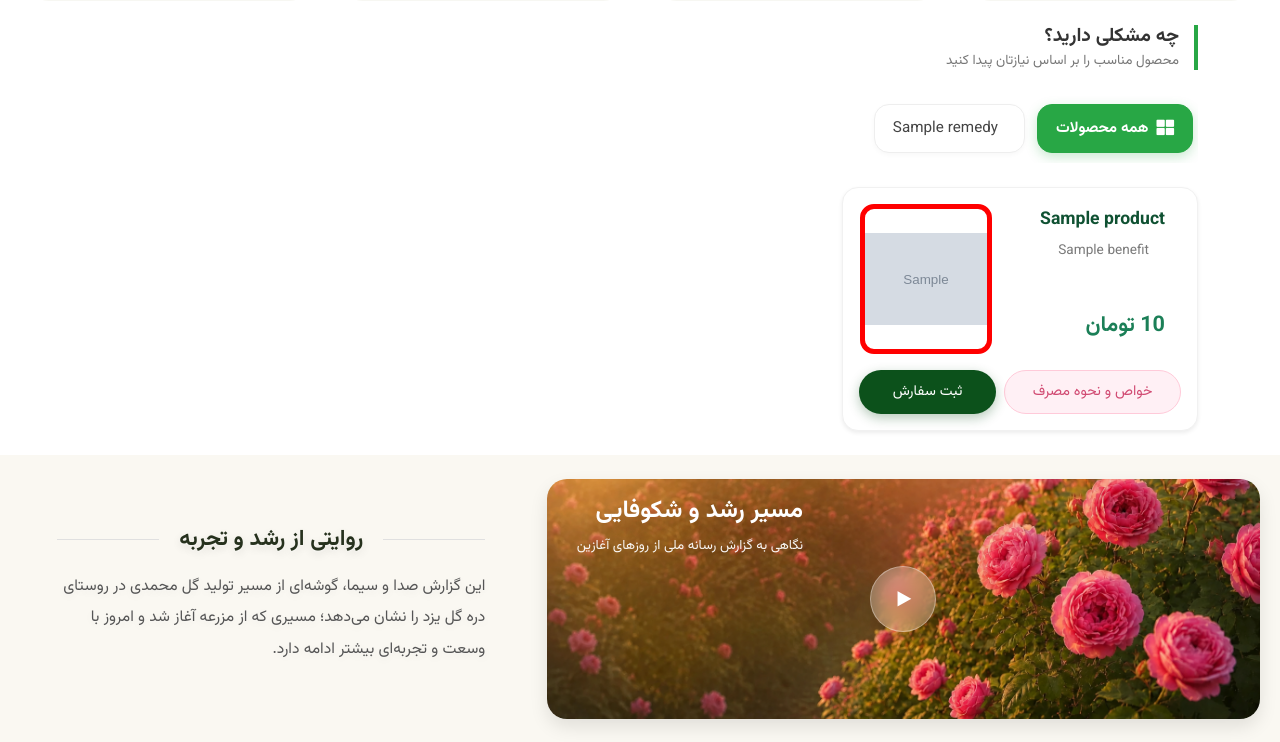
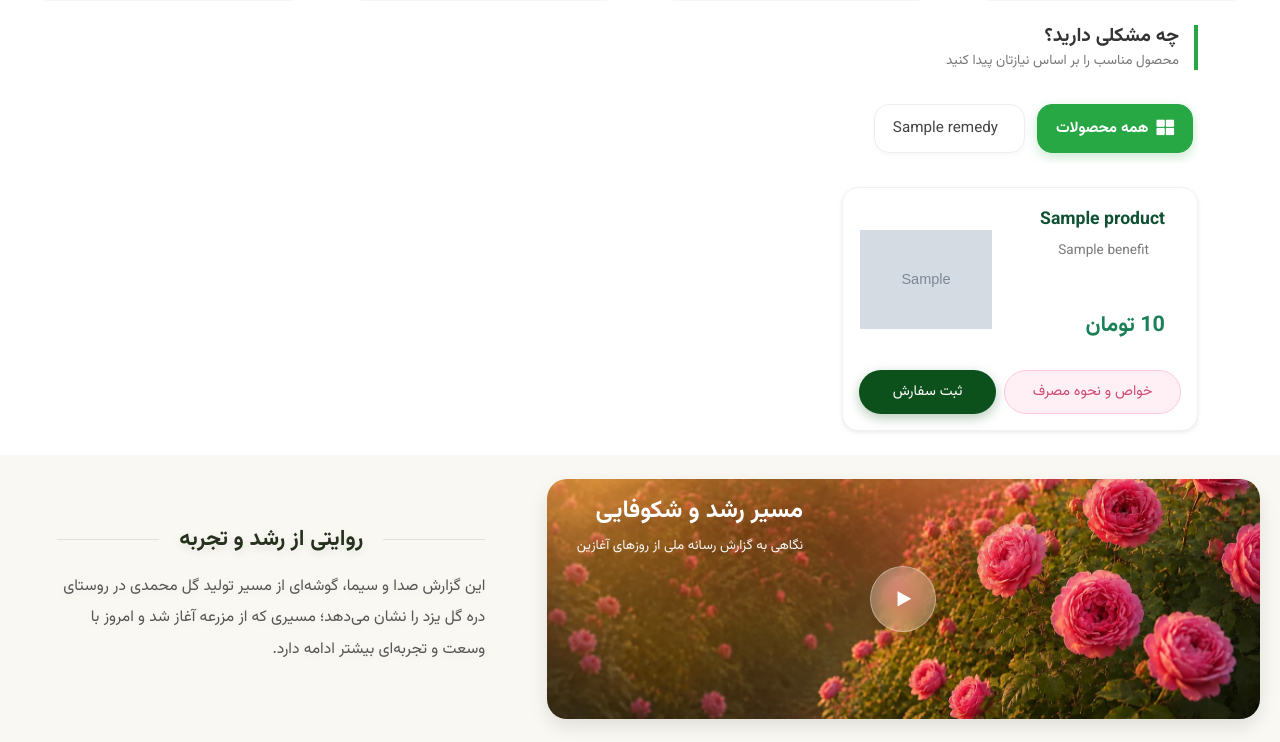
Before and after one commit to AvaMahan/harachik, a Django app: page / in a window 1280 px wide. Shown: the part 1294-2036 px from the top of the page. Run offline with Django 5.2, Linux system fonts and the light colour scheme; tables that the repository leaves empty hold one stand-in row (values such as "Sample post"); grey boxes marked "Sample" are stand-in pictures; some libraries are stand-ins or nearby versions.

Commit message:
add root in production.py

```diff
--- a/config/settings/production.py
+++ b/config/settings/production.py
@@ -1,4 +1,7 @@
 from .base import *
+from pathlib import Path
+
+STATIC_ROOT = Path("/home/golabher/public_html/static")
 
 DEBUG = False
 
--- a/products/static/products/css/products_list.css
+++ b/products/static/products/css/products_list.css
@@ -64,7 +64,6 @@
 }
 
 .dk-product-image {
-       border: 5px solid red !important;
     width: 110%;           /* عکس بزرگ‌تر */
     height: 100%;
     max-width: none;       /* حذف محدودیت 100% */
```
